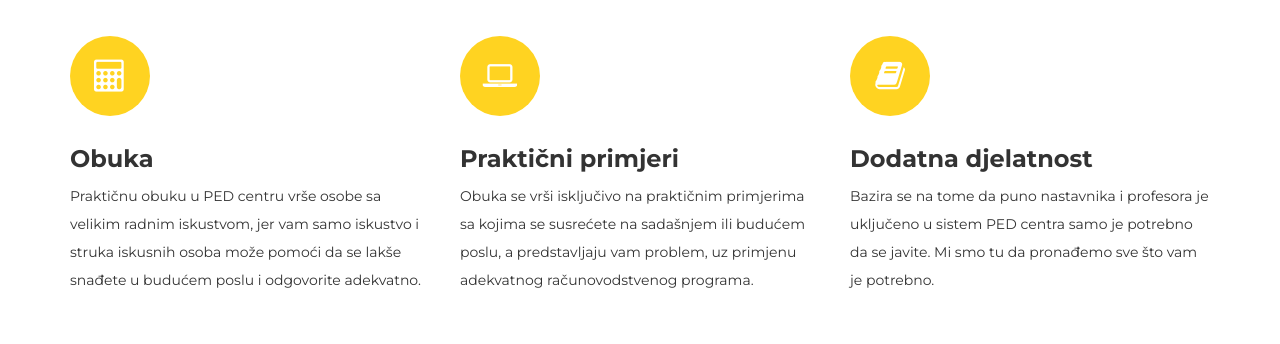
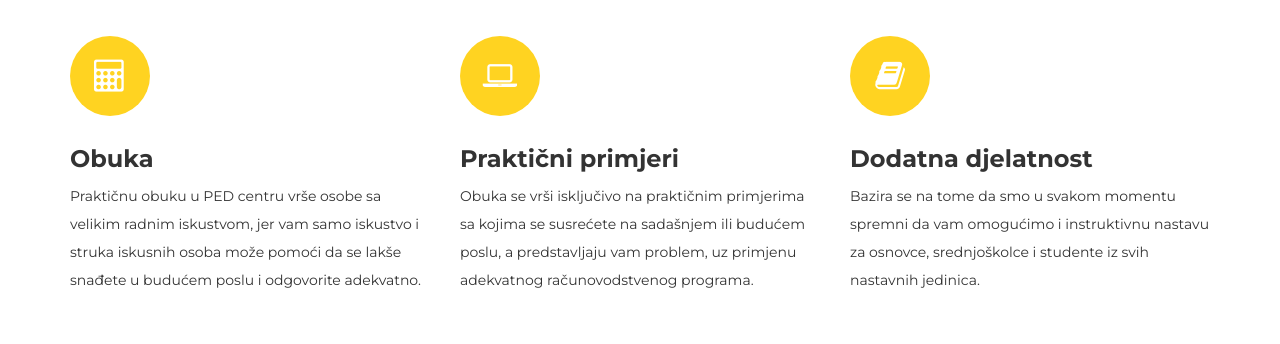
Before and after one commit to draganstups/knjigovodstvo, a plain HTML site: page index.html in a window 1280 px wide. Shown: the part 1080-1424 px from the top of the page. Drawn offline with Linux system fonts and the light colour scheme.

Commit message:
Add files via upload

```diff
--- a/index.html
+++ b/index.html
@@ -85,7 +85,7 @@
 			<div class="col-lg-4 col-md-4 col-sm-4 wow fadeInUp" data-wow-delay="1s">
 				<i class="fa fa-book"></i>
 					<h3>Dodatna djelatnost</h3>
-					<p>Bazira se na tome da puno nastavnika i profesora je uključeno u sistem PED centra samo je potrebno da se javite. Mi smo tu da pronađemo sve što vam je potrebno.</p>
+					<p>Bazira se na tome da smo u svakom momentu spremni da vam omogućimo i instruktivnu nastavu za osnovce, srednjoškolce i studente iz svih nastavnih jedinica.</p>
 			</div>
 			<hr>
 			<div class="col-md-6 col-sm-6 wow fadeInUp" data-wow-delay="0.6s">
```
